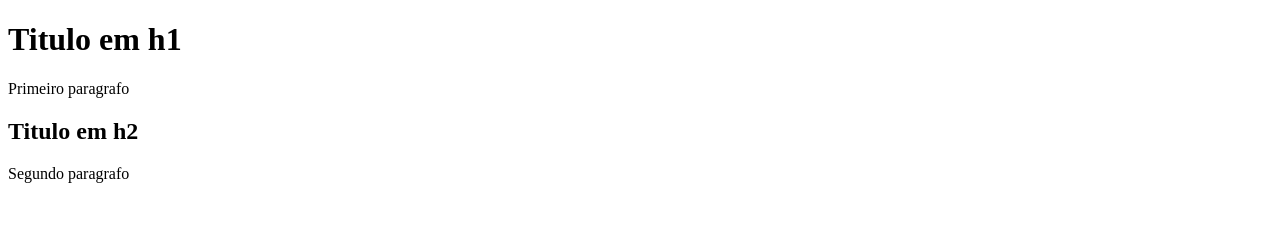
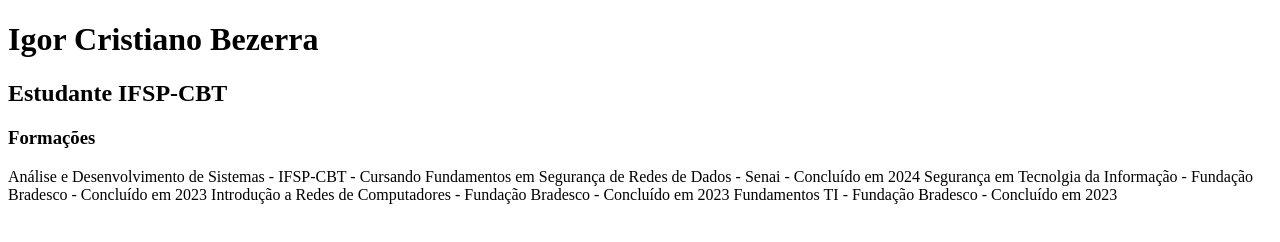
Before and after one commit to Kosmuss/IFSPCBT, a plain HTML site: page index.html in a window 1280 px wide. Drawn offline with Linux system fonts and the light colour scheme.

Commit message:
index.html

```diff
--- a/index.html
+++ b/index.html
@@ -2,14 +2,18 @@
 <html>
 
 <head>
-    <title> pagina igo </title>
+    <title> Currículo </title>
 </head>
 
 <body>
-    <h1> Titulo em h1 </h1>
-    <p> Primeiro paragrafo </p>
-    <h2> Titulo em h2 </h2>
-    <p> Segundo paragrafo </p>
+    <h1> Igor Cristiano Bezerra </h1>
+    <h2> Estudante IFSP-CBT </h2>
+    <h3> Formações </h3>
+    Análise e Desenvolvimento de Sistemas - IFSP-CBT - Cursando
+    Fundamentos em Segurança de Redes de Dados - Senai - Concluído em 2024
+    Segurança em Tecnolgia da Informação - Fundação Bradesco - Concluído em 2023
+    Introdução a Redes de Computadores - Fundação Bradesco - Concluído em 2023
+    Fundamentos TI - Fundação Bradesco - Concluído em 2023
 </body>
 
 </html>
```
